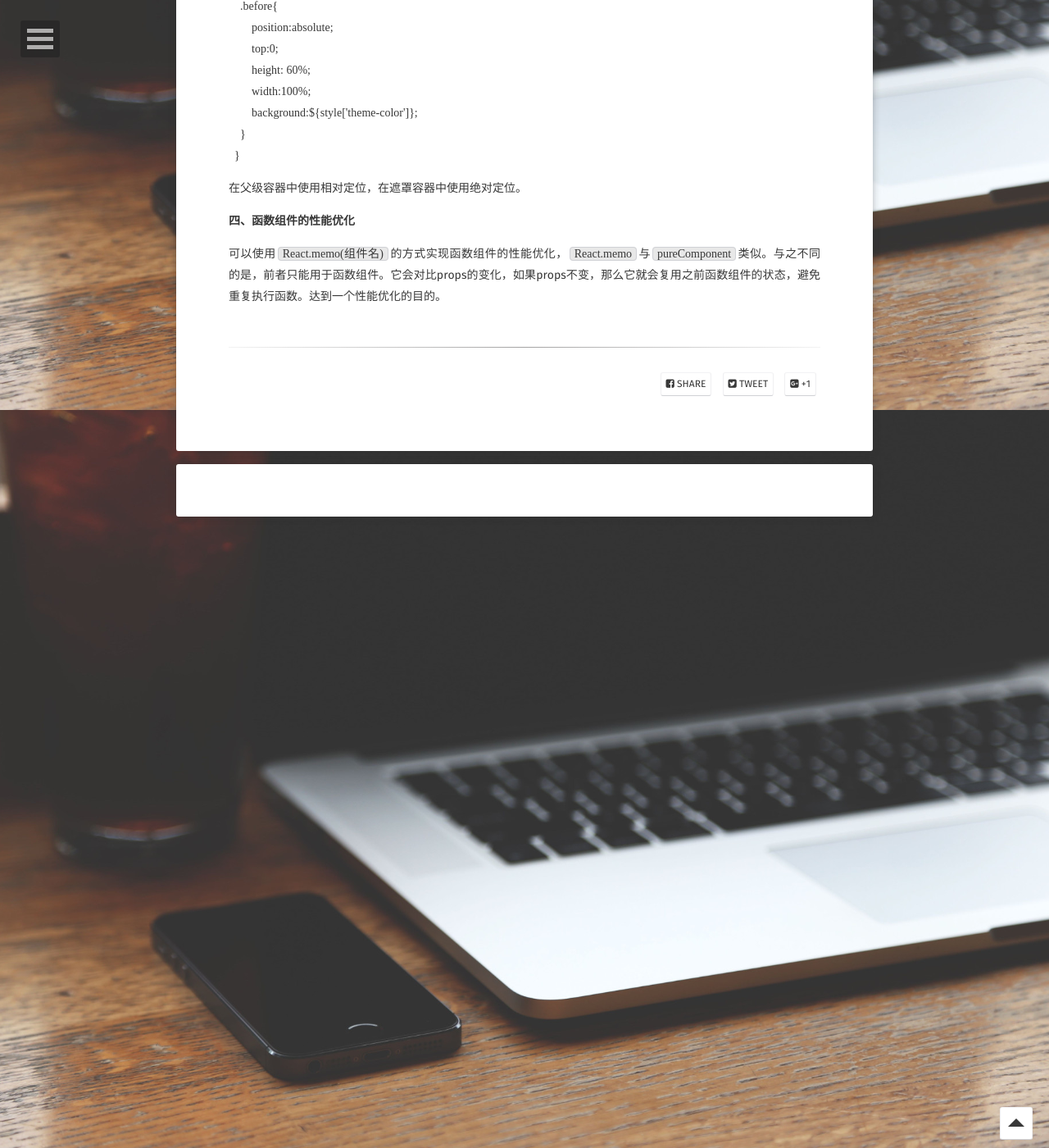
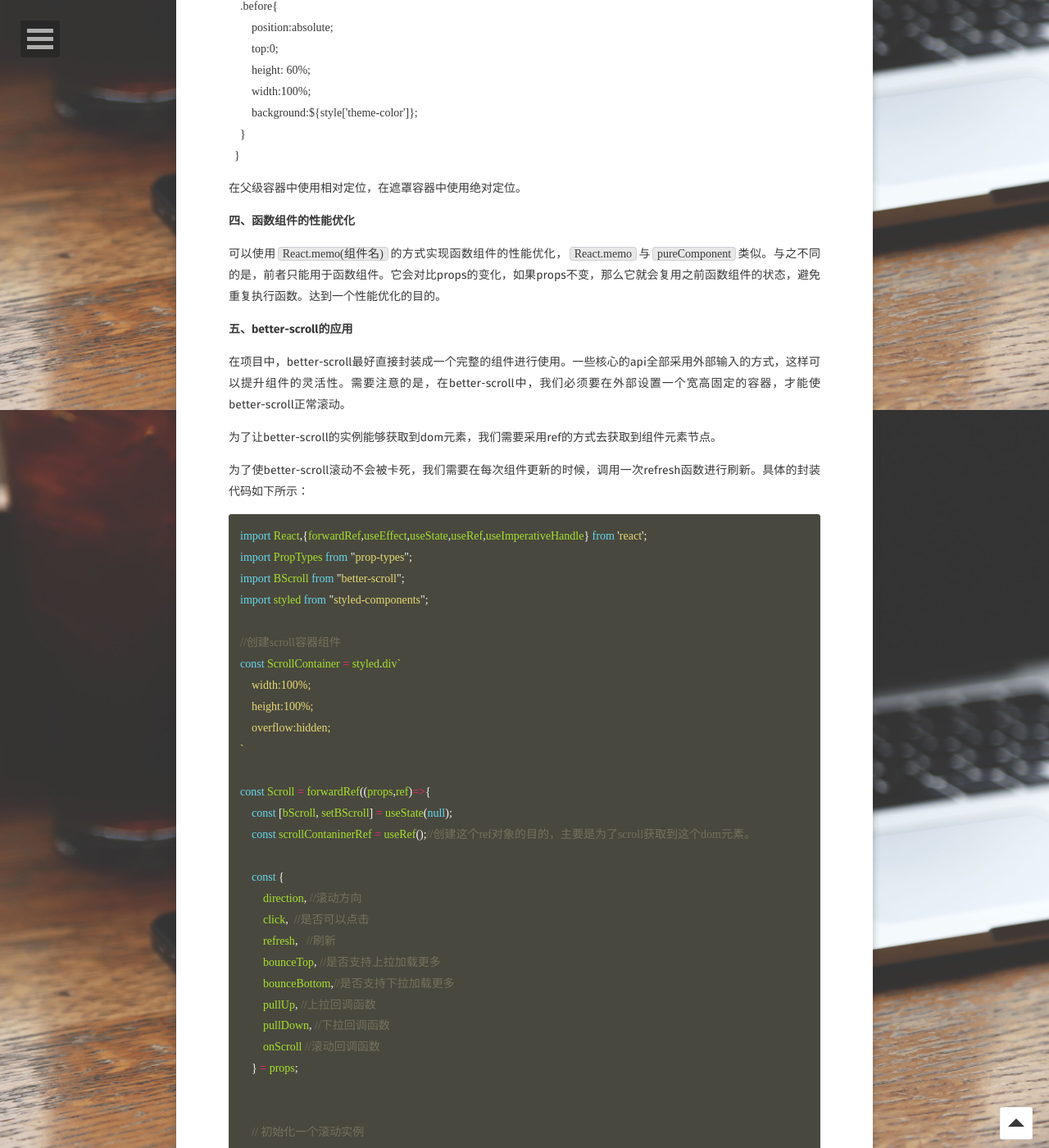
Before and after one commit to thomas-void0/lmxyjy.github.io, a Jekyll site: the page built from _posts/2020-3-27-高仿手机版网易云音乐制作.md, in a window 1280 px wide and 1400 px high, scrolled down 2200 px. Shown: the whole window at 82% size. Built offline with Jekyll 4.4.1, drawn with Linux system fonts in a browser that asks for light colours; some web fonts are replaced; comment, search, counter and statistics services are not loaded; some of the changed text lies outside the part shown.

Commit message:
问题更新

`````diff
--- a/_posts/2020-3-27-高仿手机版网易云音乐制作.md
+++ b/_posts/2020-3-27-高仿手机版网易云音乐制作.md
@@ -93,3 +93,149 @@ export default React.memo (Home);
 **四、函数组件的性能优化**
 
 可以使用`React.memo(组件名)`的方式实现函数组件的性能优化，`React.memo`与`pureComponent`类似。与之不同的是，前者只能用于函数组件。它会对比props的变化，如果props不变，那么它就会复用之前函数组件的状态，避免重复执行函数。达到一个性能优化的目的。
+
+**五、better-scroll的应用**
+
+在项目中，better-scroll最好直接封装成一个完整的组件进行使用。一些核心的api全部采用外部输入的方式，这样可以提升组件的灵活性。需要注意的是，在better-scroll中，我们必须要在外部设置一个宽高固定的容器，才能使better-scroll正常滚动。
+
+为了让better-scroll的实例能够获取到dom元素，我们需要采用ref的方式去获取到组件元素节点。
+
+为了使better-scroll滚动不会被卡死，我们需要在每次组件更新的时候，调用一次refresh函数进行刷新。具体的封装代码如下所示：
+
+````jsx
+import React,{forwardRef,useEffect,useState,useRef,useImperativeHandle} from 'react';
+import PropTypes from "prop-types";
+import BScroll from "better-scroll";
+import styled from "styled-components";
+
+//创建scroll容器组件
+const ScrollContainer = styled.div`
+    width:100%;
+    height:100%;
+    overflow:hidden;
+`
+
+const Scroll = forwardRef((props,ref)=>{
+    const [bScroll, setBScroll] = useState(null);
+    const scrollContaninerRef = useRef();//创建这个ref对象的目的，主要是为了scroll获取到这个dom元素。
+
+    const {
+        direction, //滚动方向
+        click,  //是否可以点击
+        refresh,   //刷新
+        bounceTop, //是否支持上拉加载更多
+        bounceBottom,//是否支持下拉加载更多
+        pullUp, //上拉回调函数
+        pullDown, //下拉回调函数
+        onScroll //滚动回调函数
+    } = props;
+
+
+    // 初始化一个滚动实例
+    useEffect(() => {
+        const scroll = new BScroll(scrollContaninerRef.current,{
+            scrollX: direction === "horizental",
+            scrollY: direction === "vertical",
+            probeType: 3,
+            click: click,
+            bounce:{
+              top: bounceTop,
+              bottom: bounceBottom
+            }
+        });
+
+        setBScroll(scroll);
+        return ()=>{
+            setBScroll(null); //组件卸载的时候清空实例
+        }
+
+    }, [])
+
+    // 设置滚动监听事件
+    useEffect(() => {
+        if(!bScroll || !onScroll) return;
+        bScroll.on('scroll',position=>onScroll(position))
+        return () => {
+            bScroll.off('scroll');
+        }
+    }, [onScroll,bScroll])
+
+    // 进行上拉到底的判断，调用上拉刷新的函数
+    useEffect(() => {
+        if(!bScroll || !pullUp) return;
+        // 判断是否滑动到了底部
+        bScroll.on("scrollEnd",()=>bScroll.y <= bScroll.maxScrollY + 100 && pullUp());
+        return () => {
+            bScroll.off("scrollEnd");
+        }
+    }, [pullUp,bScroll]);
+
+    //进行上拉到底的判断，调用上拉刷新的函数
+    useEffect(() => {
+        if(!bScroll || !pullDown) return;
+        bScroll.on("touchEnd",pos=>pos.y > 50 && pullDown());
+        return () => {
+            bScroll.off('touchEnd')
+        }
+    }, [pullDown,bScroll])
+
+    //每次重新渲染都要刷新实例，防止无法滑动:
+    useEffect(() => {
+        refresh && bScroll && bScroll.refresh();
+    })
+
+    //给组件外部暴露出方法
+    useImperativeHandle(ref,()=>({
+        //给外界暴露refresh方法
+        refresh(){
+            if(bScroll){
+                bScroll.refresh();
+                bScroll.scrollTo(0,0);
+            }
+        },
+
+        //给外界暴露getScroll方法，用于获取bsroll实例
+        getScroll(){
+            if(bScroll){
+                return bScroll;
+            }
+        }
+
+    }))
+
+    return (
+        <ScrollContainer ref={scrollContaninerRef}>
+            {props.children}
+        </ScrollContainer>
+    )
+})
+
+//进行参数类型检查
+Scroll.propTypes = {
+    direction: PropTypes.oneOf (['vertical', 'horizental']),
+    refresh: PropTypes.bool,
+    onScroll: PropTypes.func,
+    pullUp: PropTypes.func,
+    pullDown: PropTypes.func,
+    pullUpLoading: PropTypes.bool,
+    pullDownLoading: PropTypes.bool,
+    bounceTop: PropTypes.bool,// 是否支持向上吸顶
+    bounceBottom: PropTypes.bool// 是否支持向上吸顶
+};
+
+//配置默认参数
+Scroll.defaultProps = {
+    direction: "vertical",
+    click: true,
+    refresh: true,
+    onScroll:null,
+    pullUpLoading: false,
+    pullDownLoading: false,
+    pullUp: null,
+    pullDown: null,
+    bounceTop: true,
+    bounceBottom: true
+};
+
+export default React.memo(Scroll)
+````
`````
